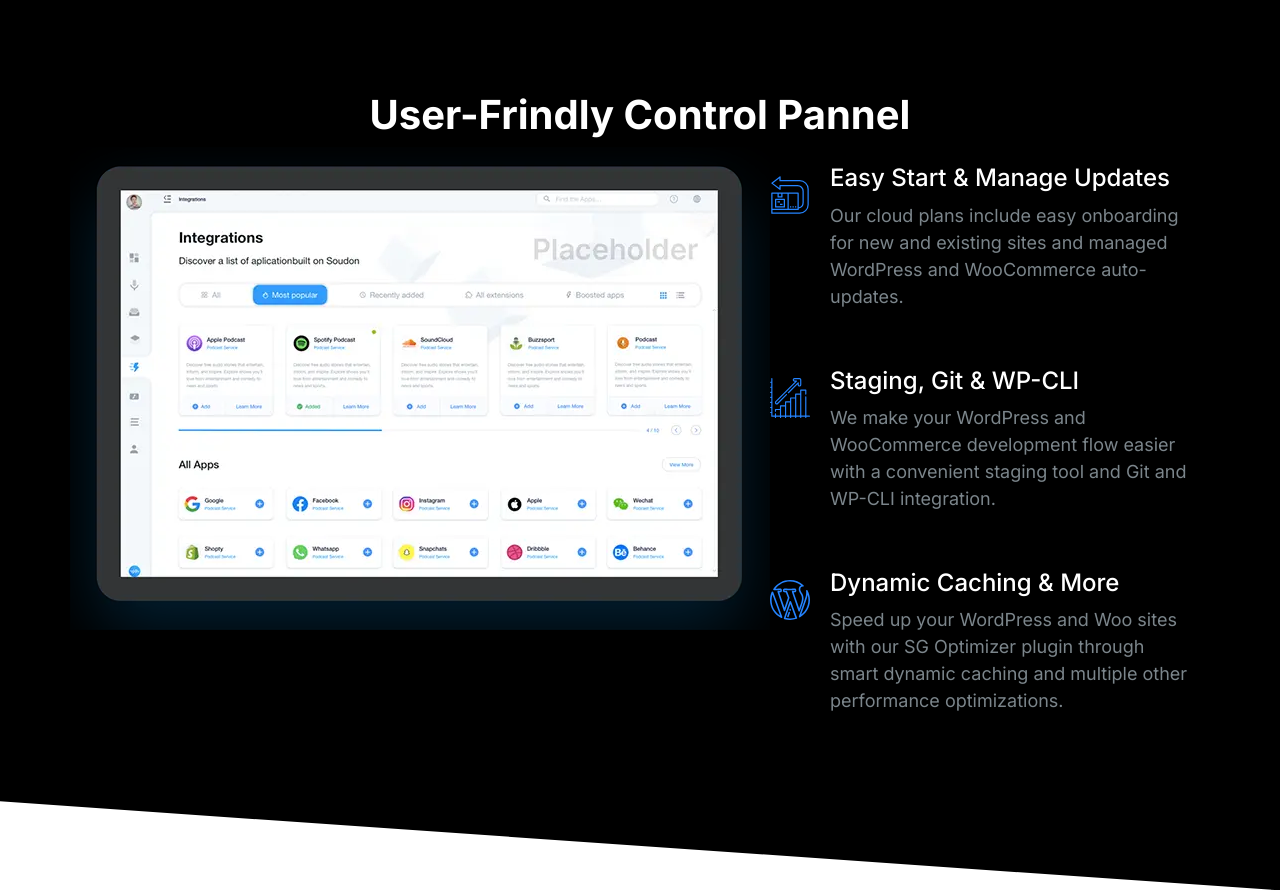
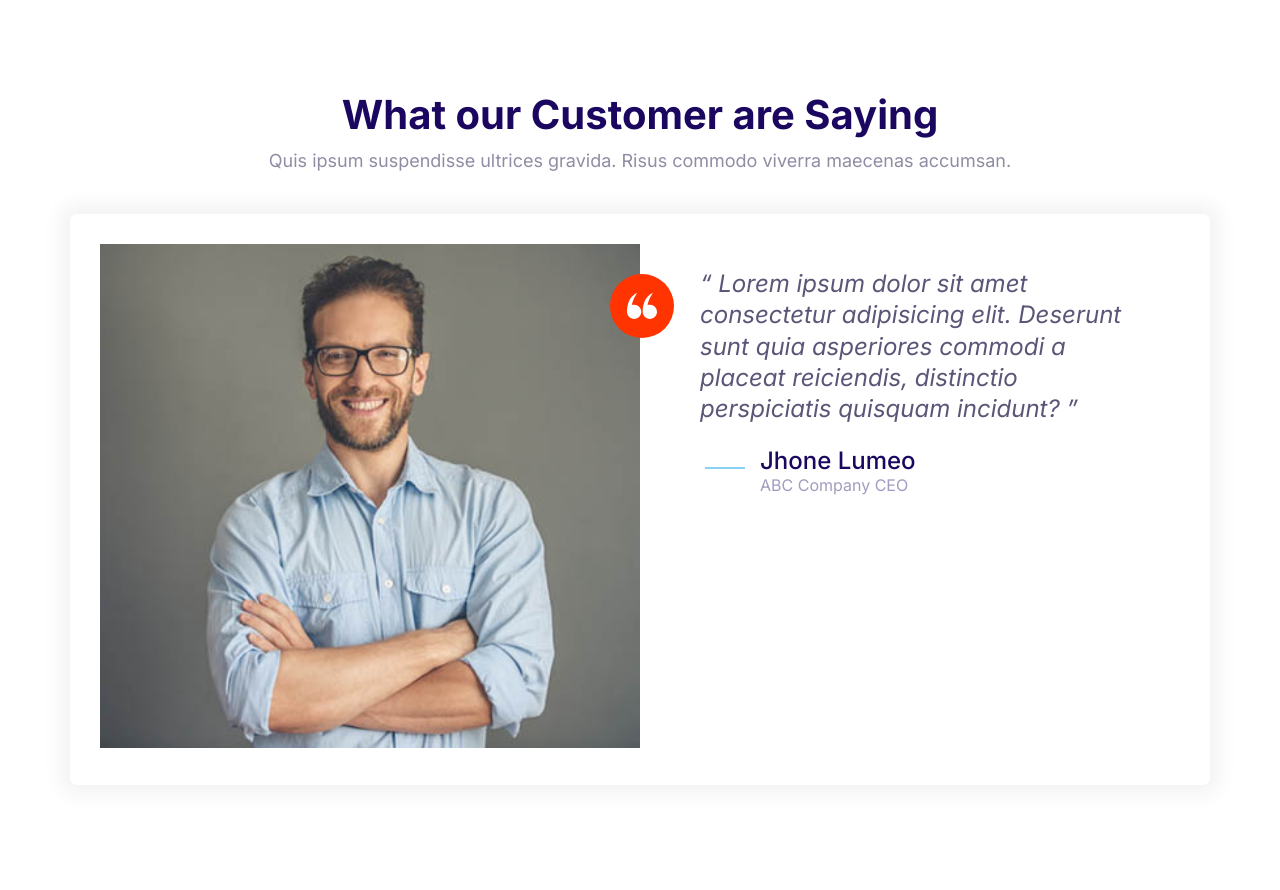
Before and after one commit to silalkhan/simple-webpage-design, a plain HTML site: page index.html in a window 1280 px wide. After the commit the page ends 845 px from the top, so only its background shows below. Drawn offline with Linux system fonts and the light colour scheme.

Commit message:
testimonail-created

```diff
--- a/css/styles.css
+++ b/css/styles.css
@@ -532,6 +532,7 @@
 }
 .block__header {
   text-align: center;
+  margin-bottom: 4rem;
 }
 .block__heading {
   margin-top: 0;
--- a/index.html
+++ b/index.html
@@ -15,73 +15,50 @@
     <title>Document</title>
   </head>
   <body>
-    <section class="block block--dark block--skewed-right .block-showcase">
+    <section class="block">
       <header class="block__header">
-        <h2>User-Frindly Control Pannel</h2>
+        <h2>What our Customer are Saying</h2>
+        <p>
+          Quis ipsum suspendisse ultrices gravida. Risus commodo viverra
+          maecenas accumsan.
+        </p>
       </header>
-      <div class="container grid grid--1x2">
-        <picture class="block-showcase__image">
-          <source
-            type="image/webp"
-            srcset="images/ipad@1x.webp 1x, images/ipad@2x.webp 2x"
+      <div class="container">
+        <div class="card testimonial">
+          <div class="grid grid--1x2">
+            <div class="testimonial__image">
+              <img
+                src="/images/testimonial.jpg"
+                alt="A happy, smilling customer"
               />
-          <img src="/images/ipad.png" alt="" />
-          <source
-            type="image/png"
-            srcset="images/ipad@1x.png 1x, images/ipad@2x.png 2x"
-          />
-        </picture>
-        <ul class="list">
-          <li>
+              <div class="icon-container icon-container--accent">
+                <svg class="icon icon--white icon--small">
+                  <use xlink:href="images/sprite.svg#quotes"></use>
+                </svg>
+              </div>
+            </div>
+            <blockquote class="quote">
+              <p class="quote__text">
+                Lorem ipsum dolor sit amet consectetur adipisicing elit.
+                Deserunt sunt quia asperiores commodi a placeat reiciendis,
+                distinctio perspiciatis quisquam incidunt?
+              </p>
+              <footer>
                 <div class="media">
                   <div class="media__image">
-                <svg class="icon icon--primary">
-                  <use xlink:href="images/sprite.svg#easy"></use>
+                    <svg class="icon icon--primary quote__line">
+                      <use xlink:href="images/sprite.svg#line"></use>
                     </svg>
                   </div>
                   <div class="media__body">
-                <h3 class="media__title">Easy Start & Manage Updates</h3>
-                <p>
-                  Our cloud plans include easy onboarding for new and existing
-                  sites and managed WordPress and WooCommerce auto-updates.
-                </p>
+                    <h3 class="media__title quote__author">Jhone Lumeo</h3>
+                    <p class="quote__organization">ABC Company CEO</p>
                   </div>
                 </div>
-          </li>
-          <li>
-            <div class="media">
-              <div class="media__image">
-                <svg class="icon icon--primary">
-                  <use xlink:href="images/sprite.svg#growth"></use>
-                </svg>
-              </div>
-              <div class="media__body">
-                <h3 class="media__title">Staging, Git & WP-CLI</h3>
-                <p>
-                  We make your WordPress and WooCommerce development flow easier
-                  with a convenient staging tool and Git and WP-CLI integration.
-                </p>
+              </footer>
+            </blockquote>
           </div>
         </div>
-          </li>
-          <li>
-            <div class="media">
-              <div class="media__image">
-                <svg class="icon icon--primary">
-                  <use xlink:href="images/sprite.svg#wordpress"></use>
-                </svg>
-              </div>
-              <div class="media__body">
-                <h3 class="media__title">Dynamic Caching & More</h3>
-                <p>
-                  Speed up your WordPress and Woo sites with our SG Optimizer
-                  plugin through smart dynamic caching and multiple other
-                  performance optimizations.
-                </p>
-              </div>
-            </div>
-          </li>
-        </ul>
       </div>
     </section>
   </body>
```
Also changed, not shown: components/testimonial.html (+44 -0 lines). Lines whose indentation alone changed are shown as unchanged.
